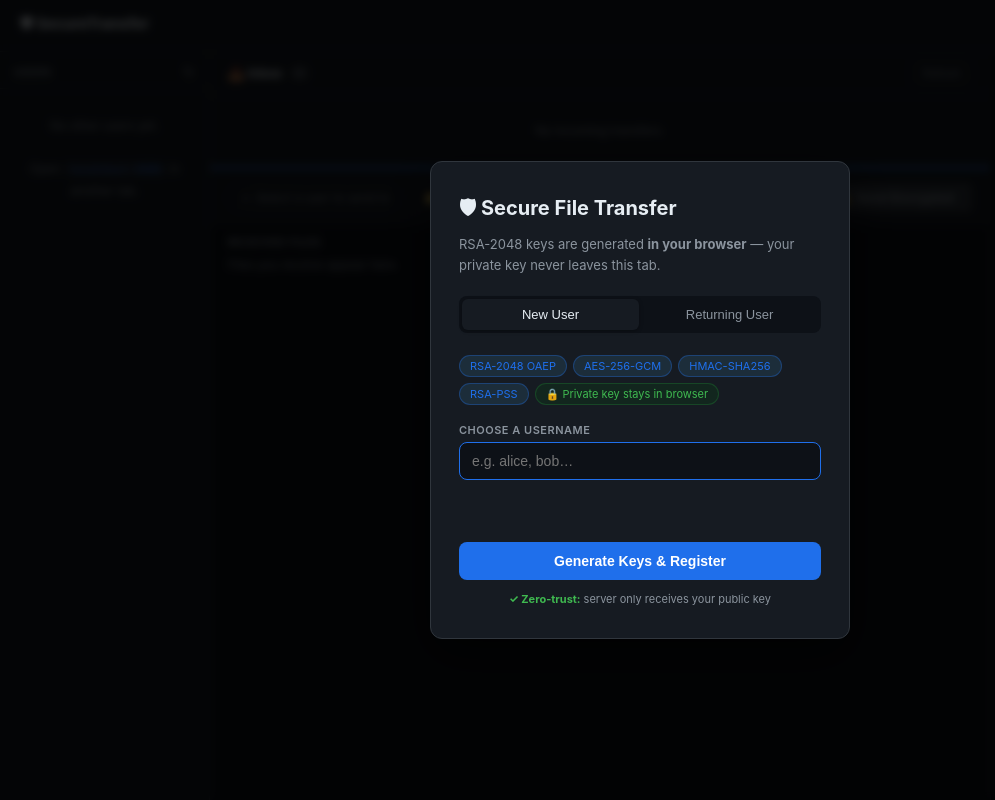
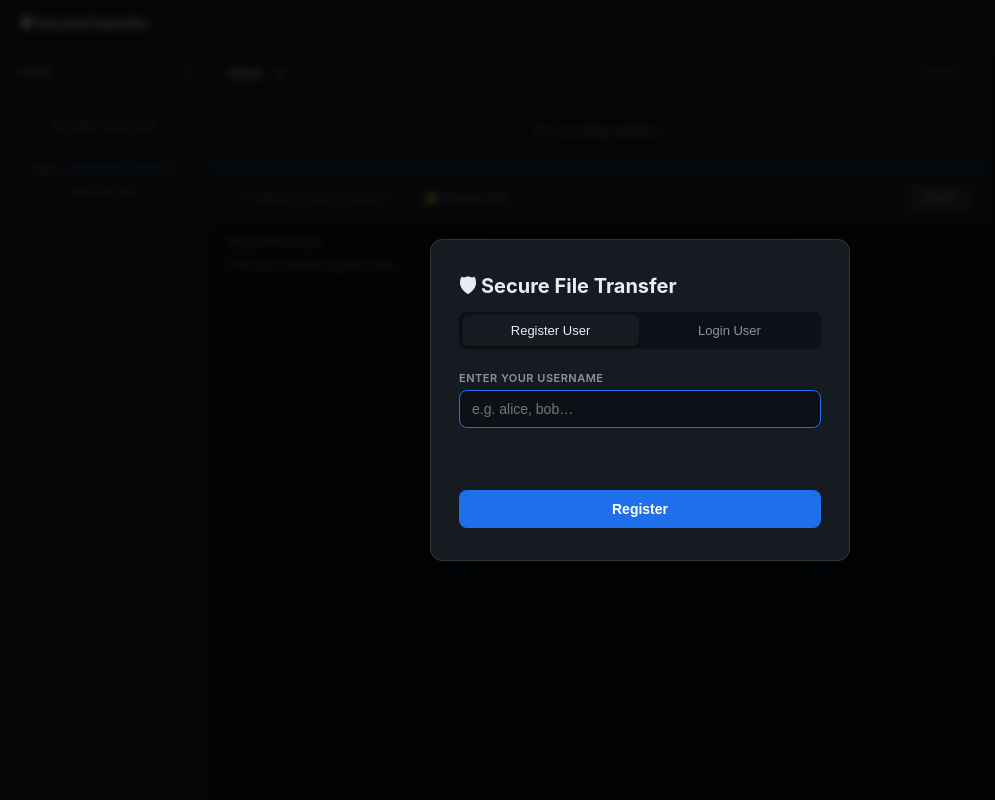
Before and after one commit to Chanidu26/Secure-File-sharing-Protocol, a Flask app: page / in a window 1280 px wide. Shown: the whole page, without its empty margins (0-995 px from the left). Run offline with Flask 3, Linux system fonts and the light colour scheme.

Commit message:
UI changes added

```diff
--- a/templates/client.html
+++ b/templates/client.html
@@ -166,38 +166,27 @@ body{font-family:-apple-system,'Segoe UI',system-ui,sans-serif;background:var(--
 <div class="overlay" id="authOverlay">
   <div class="auth-card">
     <h2>🛡 Secure File Transfer</h2>
-    <p class="subtitle">RSA-2048 keys are generated <strong>in your browser</strong> — your private key never leaves this tab.</p>
     <div class="auth-tabs">
-      <button class="auth-tab active" id="tabRegister" onclick="switchTab('register')">New User</button>
-      <button class="auth-tab"        id="tabLogin"    onclick="switchTab('login')">Returning User</button>
+      <button class="auth-tab active" id="tabRegister" onclick="switchTab('register')">Register User</button>
+      <button class="auth-tab"        id="tabLogin"    onclick="switchTab('login')">Login User</button>
     </div>
     <!-- Register -->
     <div id="panelRegister">
-      <div class="chips">
-        <span class="chip">RSA-2048 OAEP</span><span class="chip">AES-256-GCM</span>
-        <span class="chip">HMAC-SHA256</span><span class="chip">RSA-PSS</span>
-        <span class="chip green">🔒 Private key stays in browser</span>
-      </div>
-      <label>Choose a Username</label>
+      <label>Enter your Username</label>
       <input id="regName" type="text" placeholder="e.g. alice, bob…" maxlength="20" autocomplete="off"
              oninput="checkUser('reg')" onkeydown="if(event.key==='Enter')doRegister()">
       <div class="username-hint" id="regHint"></div>
       <div class="auth-err" id="regErr"></div>
-      <button class="auth-btn" id="regBtn" onclick="doRegister()">Generate Keys &amp; Register</button>
-      <div class="auth-note"><b>✓ Zero-trust:</b> server only receives your public key</div>
+      <button class="auth-btn" id="regBtn" onclick="doRegister()">Register</button>
     </div>
     <!-- Login -->
     <div id="panelLogin" style="display:none">
-      <div class="login-notice" id="loginNotice">
-        ⚠ Your private key lives only in your browser tab. On refresh or re-open, new keys are generated and your public key on the server is updated. Any transfers sent before this login can no longer be decrypted (sender will need to resend).
-      </div>
       <label>Your Username</label>
       <input id="loginName" type="text" placeholder="Enter your existing username" maxlength="20" autocomplete="off"
              oninput="checkUser('login')" onkeydown="if(event.key==='Enter')doLogin()">
       <div class="username-hint" id="loginHint"></div>
       <div class="auth-err" id="loginErr"></div>
-      <button class="auth-btn green-btn" id="loginBtn" onclick="doLogin()">Login with New Keys</button>
-      <div class="auth-note">Generates fresh keys and updates your public key on the server.</div>
+      <button class="auth-btn green-btn" id="loginBtn" onclick="doLogin()">Login </button>
     </div>
   </div>
 </div>
@@ -232,7 +221,7 @@ body{font-family:-apple-system,'Segoe UI',system-ui,sans-serif;background:var(--
   <div class="content">
     <div class="inbox-section">
       <div class="section-head">
-        <span class="section-title">📥 Inbox</span>
+        <span class="section-title">Inbox</span>
         <span class="count-badge zero" id="inboxCount">0</span>
         <button class="refresh-btn" onclick="checkInbox()">Refresh</button>
       </div>
@@ -244,7 +233,7 @@ body{font-family:-apple-system,'Segoe UI',system-ui,sans-serif;background:var(--
         <label class="file-label">📁 Choose File<input type="file" id="fileInput" style="display:none" onchange="filePicked()"></label>
         <div class="file-chip" id="fileChip"><span>📄</span><span id="chipName"></span><span id="chipSize" style="color:var(--dim);flex-shrink:0;margin-left:4px"></span></div>
         <div class="send-status" id="sendStatus"></div>
-        <button class="btn-send" id="btnSend" disabled onclick="doSend()">🔒 Send Encrypted</button>
+        <button class="btn-send" id="btnSend" disabled onclick="doSend()">Send</button>
       </div>
       <div class="prog-wrap" id="progWrap"><div class="prog-fill" id="progFill"></div></div>
     </div>
```
Also changed, not shown: 2 other files.
